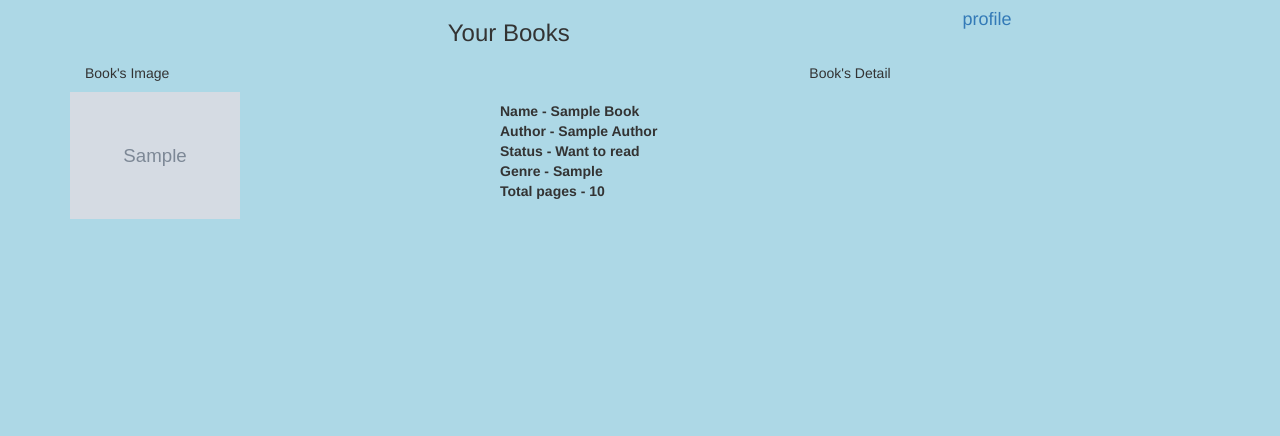
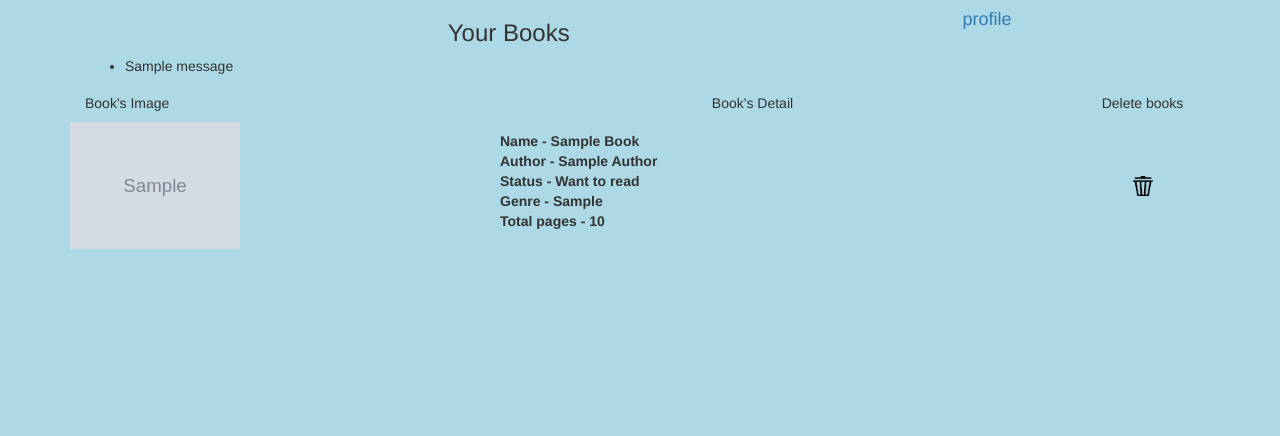
Before and after one commit to rohits144/book_reader, a Django app: page /book_list/ in a window 1280 px wide. Shown: the top 436 px of the page. Run offline with Django 3.2, Linux system fonts and the light colour scheme; the first user in the database is signed in; tables that the repository leaves empty hold one stand-in row (Sample ...); one stand-in notice (Sample message) is shown; some libraries are stand-ins or nearby versions.

Commit message:
delete option in book list

```diff
--- a/books/books/settings.py
+++ b/books/books/settings.py
@@ -13,9 +13,9 @@ BASE_DIR = os.path.dirname(os.path.dirname(os.path.abspath(__file__)))
 SECRET_KEY = 'z&hk)245r_(8v5k3nzy+++s=nyc-a-w+qwdi_+h0yat=ow28jl'
 
 # SECURITY WARNING: don't run with debug turned on in production!
-DEBUG = True
+DEBUG = False
 
-ALLOWED_HOSTS = ["rohits144.pythonanywhere.com"]
+ALLOWED_HOSTS = ["rohits144.pythonanywhere.com", "127.0.0.1"]
 
 
 # Application definition
--- a/books/books/urls.py
+++ b/books/books/urls.py
@@ -4,7 +4,7 @@ from django.conf import settings
 from django.conf.urls.static import static
 
 from django.contrib.auth import views as auth_views
-from .views import index_view, register, profile, add_book, upload_dp, add_progress, books_list_view, progress_view
+from .views import index_view, register, profile, add_book, upload_dp, add_progress, books_list_view, progress_view, delete_book
 
 urlpatterns = [
     path('admin/', admin.site.urls),
@@ -18,6 +18,7 @@ urlpatterns = [
     path('add_progress/', add_progress, name='add_progress'),
     path('book_list/', books_list_view, name='book_list'),
     path('progress_view/', progress_view, name='progress_view'),
+    path('delete_book/<int:id>', delete_book, name='delete_book'),
 ]
 
 if settings.DEBUG:
--- a/books/books/views.py
+++ b/books/books/views.py
@@ -9,6 +9,7 @@ from django.http import HttpResponseBadRequest
 from .forms import UpdateDp, AddProgress
 from .models import Book, Profile, Progress
 from django.conf import settings
+from django.core.exceptions import ObjectDoesNotExist
 import os
 
 import logging
@@ -149,3 +150,20 @@ def progress_view(request):
             return render(request, template_name="books/plot.html", context={'plot': plot})
         else:
             logger.error("$$$$ - User not authenticated")
+
+
+def delete_book(request, id):
+    if request.user.is_authenticated:
+        try:
+            book = Book.objects.get(id=id)
+        except ObjectDoesNotExist as e:
+            logger.error("Book object not fount for deletion")
+            messages.error("Book not found for deletion")
+            return HttpResponseRedirect(redirect_to=reverse("book_list"))
+        else:
+            book.delete()
+            messages.success(request, "Book deleted")
+            return HttpResponseRedirect(redirect_to=reverse('book_list'))
+    else:
+        messages.error(request, "First login to delete book")
+        return HttpResponseRedirect(redirect_to=reverse('login'))
--- a/books/templates/books/book_list.html
+++ b/books/templates/books/book_list.html
@@ -42,14 +42,30 @@ ul {
             <a href="{% url 'profile' %}"> <h4> profile </h4> </a>
         </div>
     </div>
+
+    {% if messages %}
+                <ul class="messages">
+                 {% for message in messages %}
+                         <li {% if message.tags %} class="{{ message.tags }}"{% endif %}>
+                                        {% if message.level == DEFAULT_MESSAGE_LEVELS.ERROR %}Important: {% endif %}
+                                        {% if message.level == DEFAULT_MESSAGE_LEVELS.WARNING %}<p class="text-danger" >Warning: </p>{% endif %}
+                                                {{ message }}
+                        </li>
+                {% endfor %}
+                </ul>
+        {% endif %}
+
     <div class="row">
         <table class="col-md-12">
             <tr>
                 <th class="col-md-4">
                     <h5 align="left"> Book's Image </h5>
                 </th>
-                <th class="col-md-8">
+                <th class="col-md-6">
                     <h5 align="center"> Book's Detail </h5>
+                </th>
+                <th class="col-md-2">
+                    <h5 align="center"> Delete books </h5>
                 </th>
             </tr>
             {% for book in records %}
@@ -68,6 +84,7 @@ ul {
                             <li><b> Total pages - {{ book.total_pages }} </b></li>
                         </ul>
                     </td>
+                    <td> <a href="{% url 'delete_book' book.id %}" > <img src="{% static 'delete.png' %}" height="20", width="20"/> </a></td>
                 </tr>
             {% endfor %}
         </table>
```
Also changed, not shown: other parts of books/templates/books/book_list.html (+1 -1 lines), books/media/profiles/dpp.jpg (added), books/static/delete.png (added), books/static/dpp.jpg (added).
